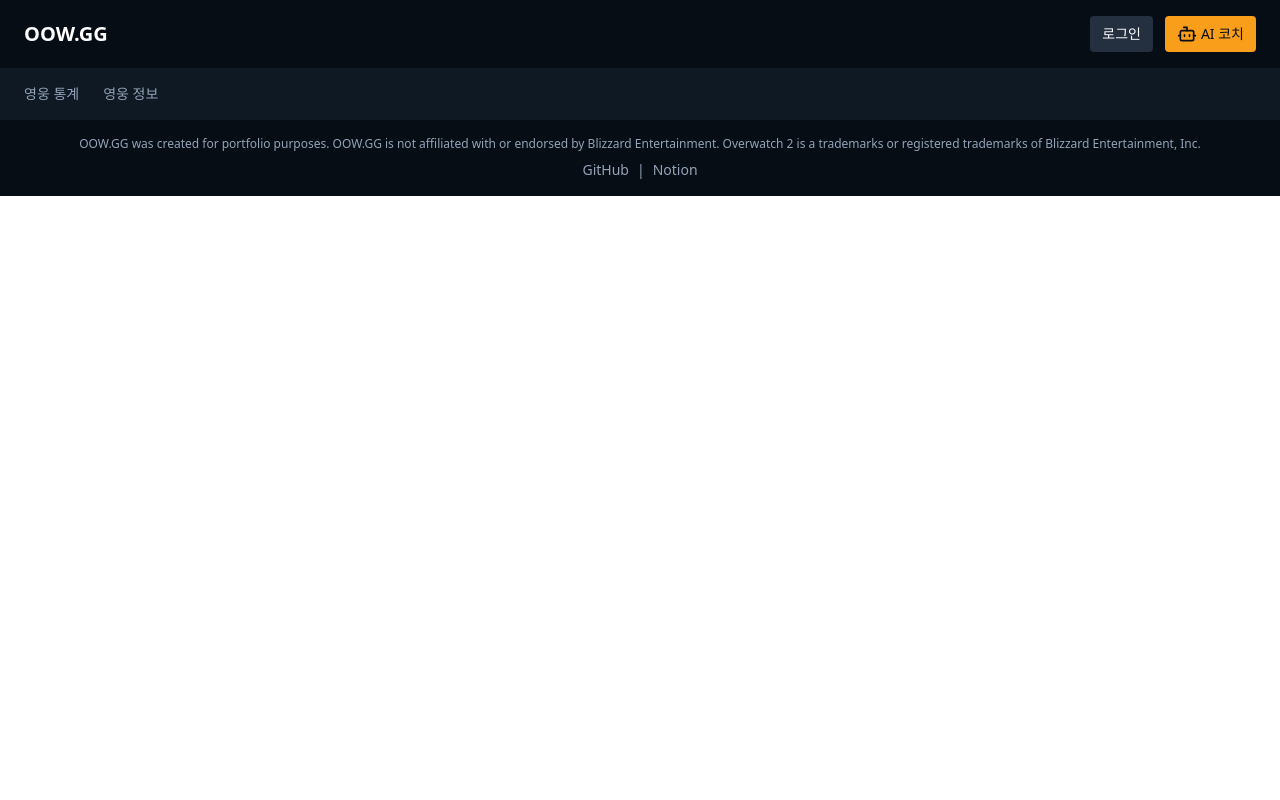
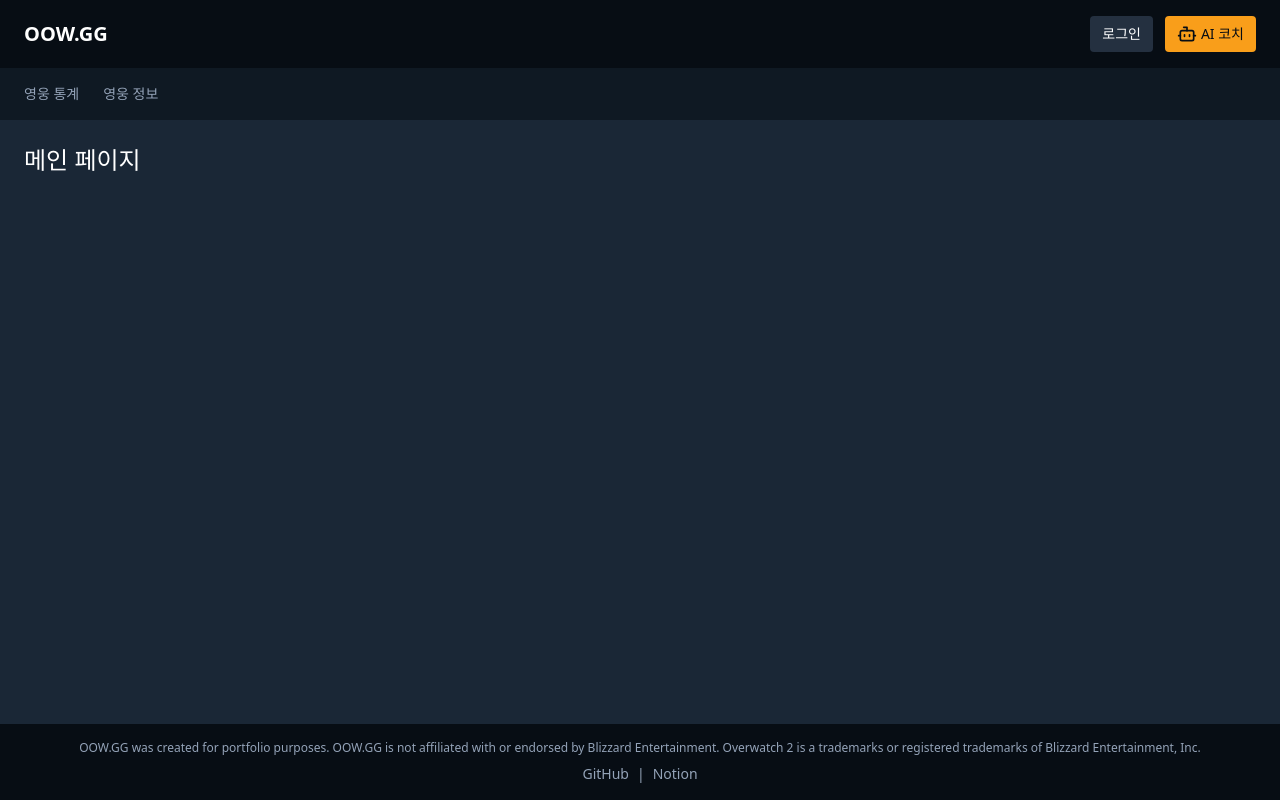
Before and after one commit to oow-project/oow-frontend, a React (Vite) app: page / in a window 1280 px wide. Built offline with nearby package versions, Linux system fonts and the light colour scheme.

Commit message:
feat: Layout 컴포넌트 추가 및 App에 적용

```diff
--- a/src/App.tsx
+++ b/src/App.tsx
@@ -1,13 +1,9 @@
-import { Footer } from "./components/Footer";
-import { Header } from "./components/Header";
-import { Nav } from "./components/Nav";
+import { Layout } from "./components/Layout";
 
 export const App = () => {
   return (
-    <>
-      <Header />
-      <Nav />
-      <Footer />
-    </>
+    <Layout>
+      <h1 className="text-2xl text-oow-white">메인 페이지</h1>
+    </Layout>
   );
 };
--- /dev/null
+++ b/src/components/Layout.tsx
@@ -0,0 +1,20 @@
+import type { ReactNode } from "react";
+
+import { Footer } from "./Footer";
+import { Header } from "./Header";
+import { Nav } from "./Nav";
+
+interface LayoutProps {
+  children: ReactNode;
+}
+
+export const Layout = ({ children }: LayoutProps) => {
+  return (
+    <div className="flex min-h-screen flex-col bg-oow-navy-700">
+      <Header />
+      <Nav />
+      <main className="flex-1 p-6">{children}</main>
+      <Footer />
+    </div>
+  );
+};
```
